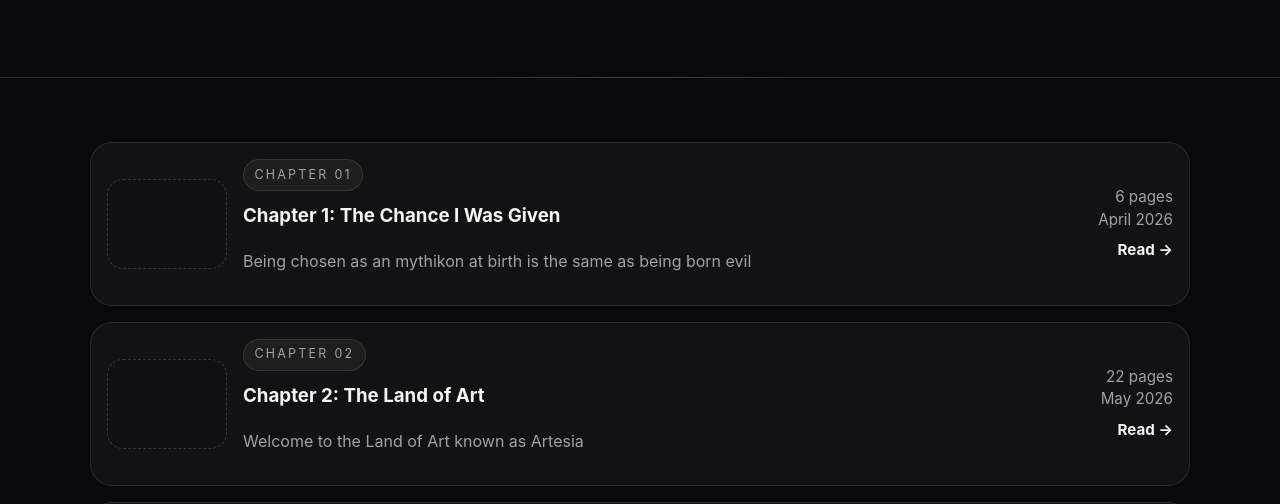
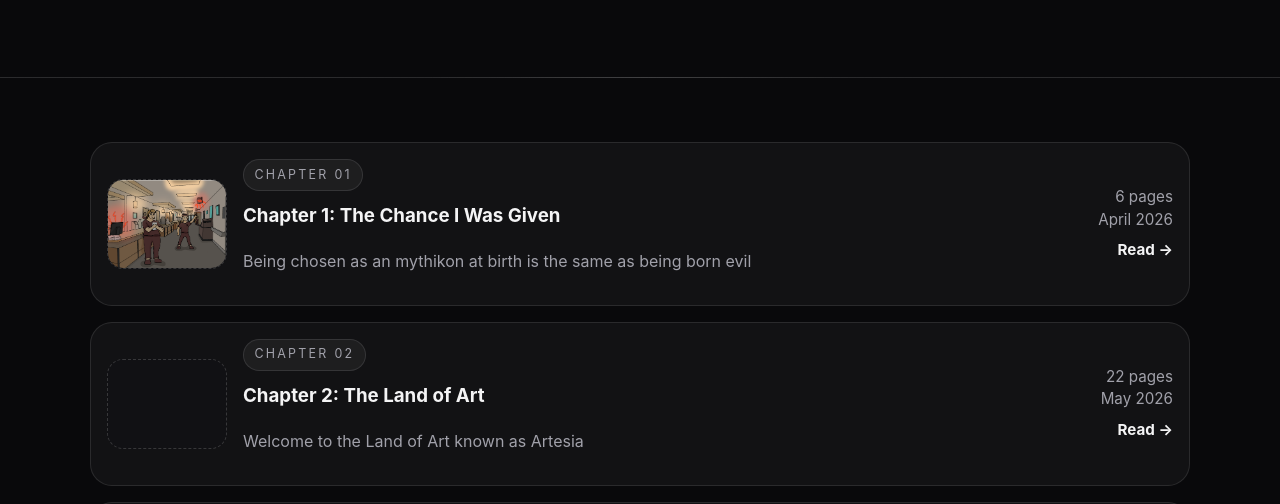
Before and after one commit to itsAekho/itsAekho.github.io, a plain HTML site: page Chapters.html in a window 1280 px wide. Shown: the part 290-794 px from the top of the page. Drawn offline with Linux system fonts and the light colour scheme.

Commit message:
Update Chapters.html

```diff
--- a/Chapters.html
+++ b/Chapters.html
@@ -222,7 +222,7 @@
 
         <a class="chapter-row" href="chapter-1.html">
           <div class="chapter-thumb">
-            <img src="images/chapter-1-thumb.jpg" alt="Chapter 1 thumbnail" onerror="this.style.display='none'" />
+            <img src="images/chapter-1-thumb.png" alt="Chapter 1 thumbnail" onerror="this.style.display='none'" />
           </div>
           <div>
             <div class="chapter-number">Chapter 01</div>
```
